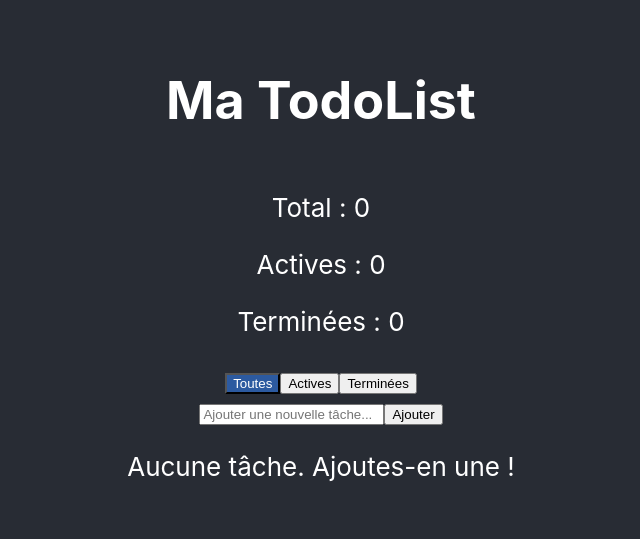
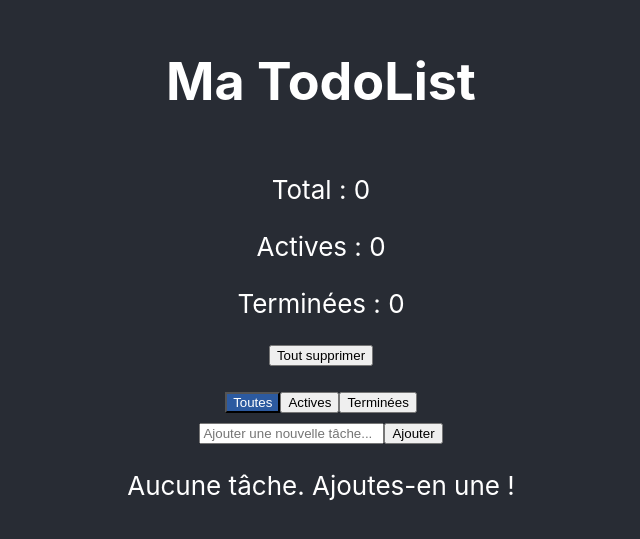
Before and after one commit to Pauline-hiez/ToDoList, a React (Create React App) app in the folder todolist-avancee/: page / in a window 1280 px wide. Shown: the part 129-668 px from the top of the page, without its empty margins (319-959 px from the left). Built offline with nearby package versions, Linux system fonts and the light colour scheme.

Commit message:
Ajout du bouton "Tout supprimer"

```diff
--- a/todolist-avancee/src/App.js
+++ b/todolist-avancee/src/App.js
@@ -1,6 +1,6 @@
+
 
 import React, { useState, useEffect } from 'react';
-
 import TodoForm from './components/TodoForm';
 import TodoList from './components/TodoList';
 import './App.css';
@@ -59,6 +59,13 @@ function App() {
     }
   };
 
+  // Fonction pour tout supprimer avec confirmation
+  const toutSupprimer = () => {
+    if (window.confirm('Supprimer toutes les tâches ?')) {
+      setTodos([]);
+    }
+  };
+
   // Utiliser TodoForm et TodoList pour ajouter et afficher des tâches
   return (
     <div className="App">
@@ -69,6 +76,7 @@ function App() {
           <p>Actives : {nombreActives}</p>
           <p>Terminées : {nombreTerminees}</p>
         </div>
+        <button onClick={toutSupprimer} style={{ marginBottom: 16 }}>Tout supprimer</button>
         <div className="filtres">
           <button
             className={filtre === 'toutes' ? 'actif' : ''}
```
